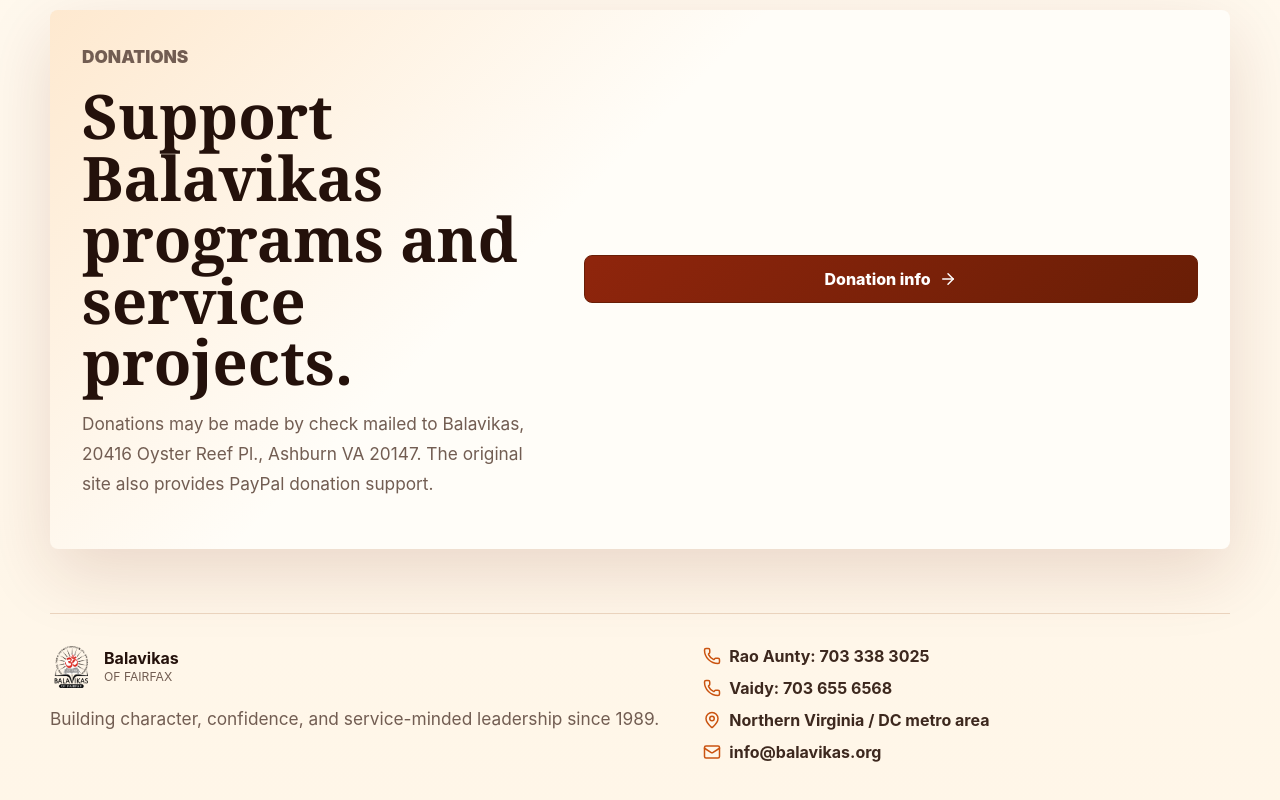
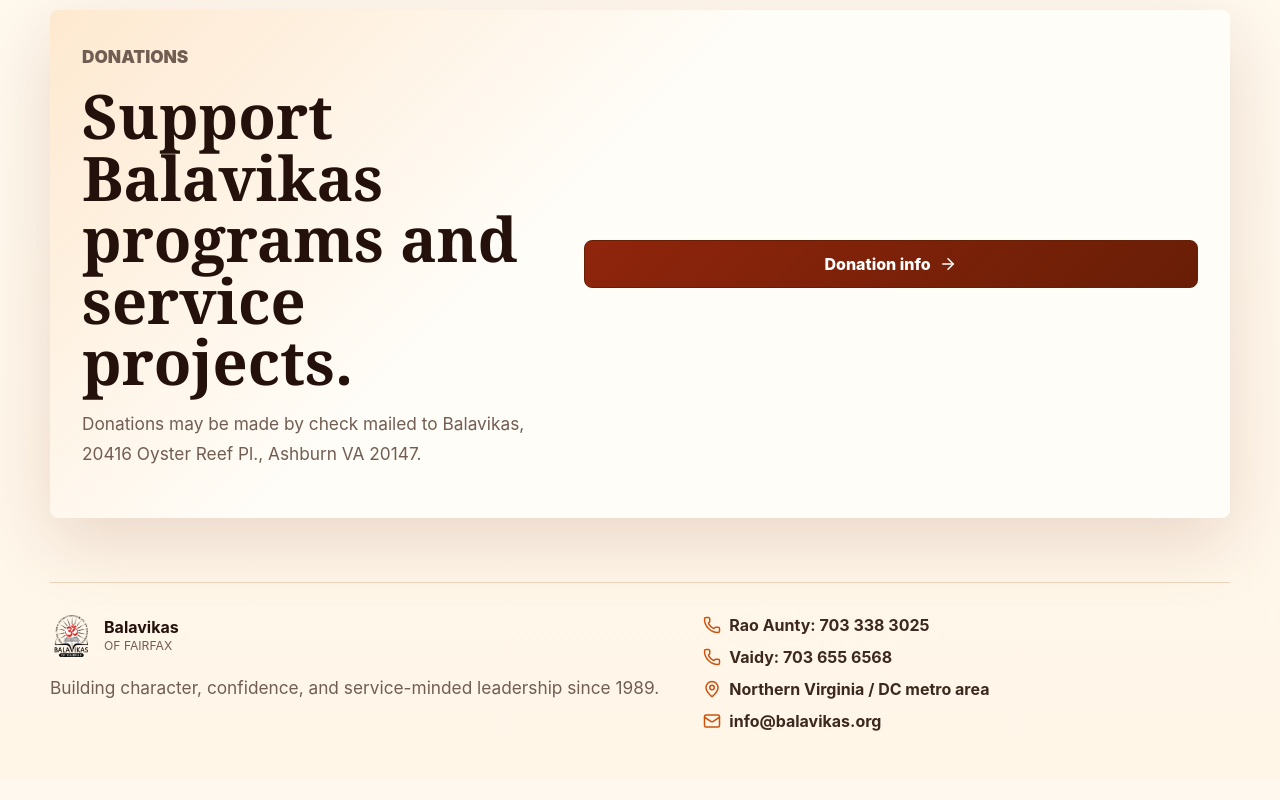
Before and after one commit to duddellasiri/balavikas-website-modern, a React (Vite) app: page / in a window 1280 px wide. Shown: the part 3959-4759 px from the top of the page. After the commit the page ends 4738 px from the top, so only its background shows below. Built offline with nearby package versions, Linux system fonts and the light colour scheme.

Commit message:
Remove PayPal donation reference

```diff
--- a/src/main.tsx
+++ b/src/main.tsx
@@ -228,7 +228,7 @@
           <h2>Support Balavikas programs and service projects.</h2>
           <p>
             Donations may be made by check mailed to Balavikas, 20416 Oyster Reef Pl., Ashburn VA
-            20147. The original site also provides PayPal donation support.
+            20147.
           </p>
         </div>
         <a
```
